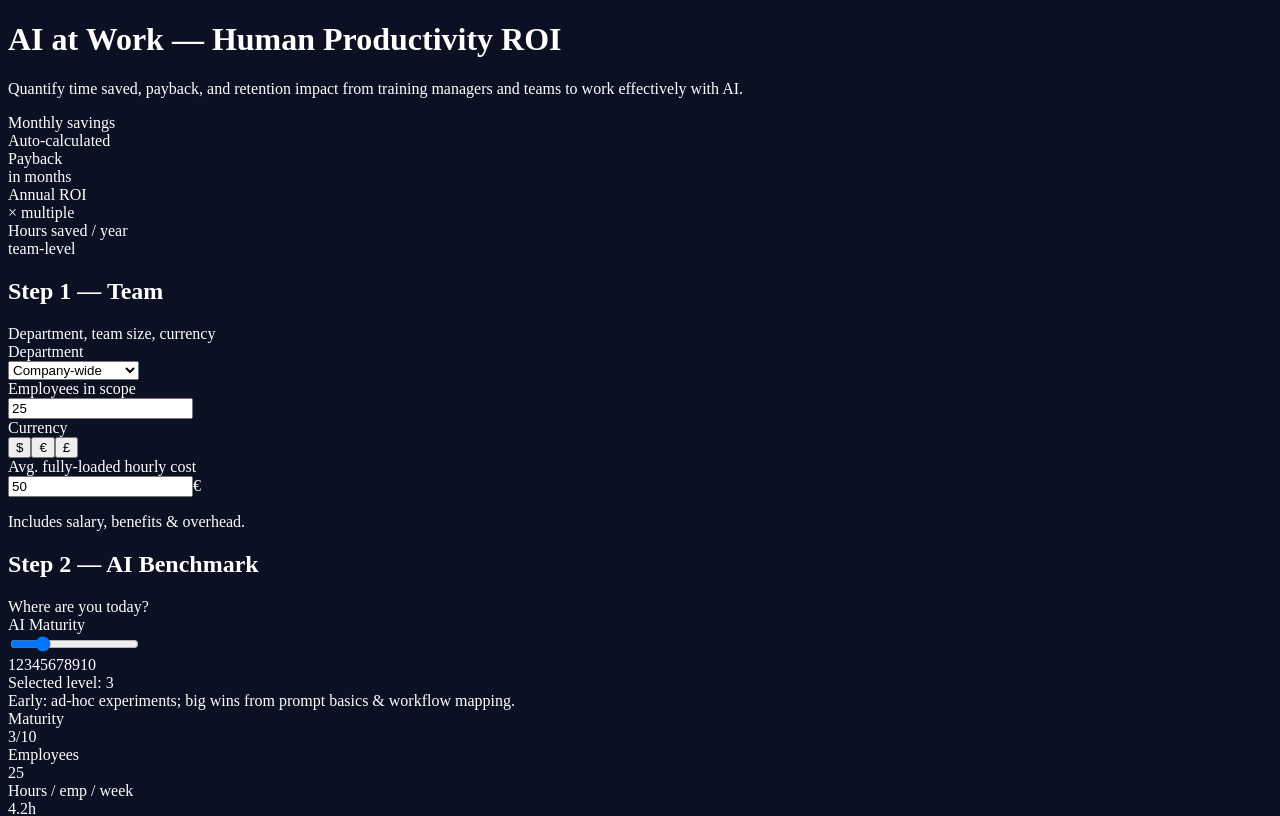
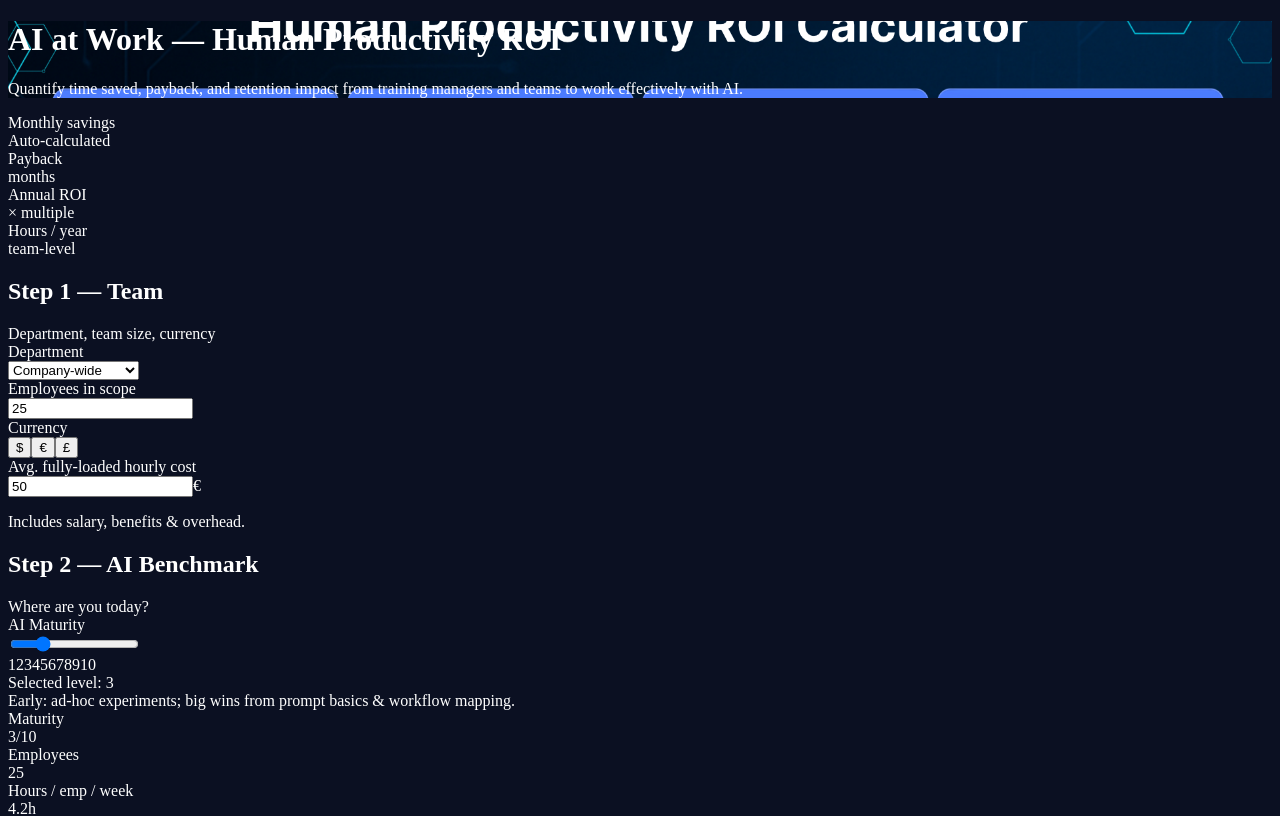
Before and after one commit to powerstephen/AI-at-work, a Next.js app: page / in a window 1280 px wide. Shown: the top 816 px of the page. Built offline with nearby package versions, Linux system fonts and the light colour scheme.

Commit message:
Update BrandHero.tsx

```diff
--- a/components/BrandHero.tsx
+++ b/components/BrandHero.tsx
@@ -3,40 +3,43 @@ import React from "react";
 
 export default function BrandHero() {
   return (
-    <div className="relative overflow-hidden rounded-2xl border border-blue-500/20 bg-[#0b1022]">
-      {/* Hero image (served from /public/hero.png if present) */}
+    <div className="relative">
+      {/* Hero image with gradient overlay */}
       <div
-        className="w-full h-[220px] md:h-[280px] bg-[#0b1022]"
+        className="w-full h-[280px] md:h-[340px] rounded-2xl overflow-hidden border border-blue-500/20"
         style={{
           backgroundImage: "url('/hero.png')",
           backgroundSize: "cover",
           backgroundPosition: "center",
         }}
-      />
-      {/* Overlay content */}
-      <div className="p-6 md:p-8">
-        <h1 className="text-2xl md:text-3xl font-semibold text-white">
+      >
+        <div className="w-full h-full bg-gradient-to-tr from-[#0b1022] via-[#0b1022]/40 to-transparent p-6 md:p-10 flex flex-col justify-end">
+          <h1 className="text-2xl md:text-4xl font-semibold text-white drop-shadow-sm">
             AI at Work — Human Productivity ROI
           </h1>
-        <p className="text-blue-200/90 mt-2 max-w-3xl">
+          <p className="text-blue-100/90 mt-2 md:text-lg max-w-3xl drop-shadow-sm">
             Quantify time saved, payback, and retention impact from training managers and teams to work effectively with AI.
           </p>
+        </div>
+      </div>
 
-        {/* What the report shows */}
-        <div className="mt-5 grid grid-cols-2 md:grid-cols-4 gap-3">
+      {/* Floating KPI pills */}
+      <div className="grid grid-cols-2 md:grid-cols-4 gap-3 md:gap-4 -mt-6 md:-mt-8 relative z-10">
         {[
           { label: "Monthly savings", value: "Auto-calculated" },
-            { label: "Payback", value: "in months" },
+          { label: "Payback", value: "months" },
           { label: "Annual ROI", value: "× multiple" },
-            { label: "Hours saved / year", value: "team-level" },
+          { label: "Hours / year", value: "team-level" },
         ].map((x) => (
-            <div key={x.label} className="rounded-xl border border-blue-500/20 bg-[#0f1a3a]/60 p-4">
+          <div
+            key={x.label}
+            className="rounded-xl border border-blue-500/20 bg-[#0f1a3a]/90 backdrop-blur p-4 md:p-5 shadow-lg"
+          >
             <div className="text-blue-200 text-[11px] uppercase tracking-wide">{x.label}</div>
             <div className="text-white text-lg font-semibold mt-1">{x.value}</div>
           </div>
         ))}
       </div>
     </div>
-    </div>
   );
 }
```
Lines whose indentation alone changed are shown as unchanged.
